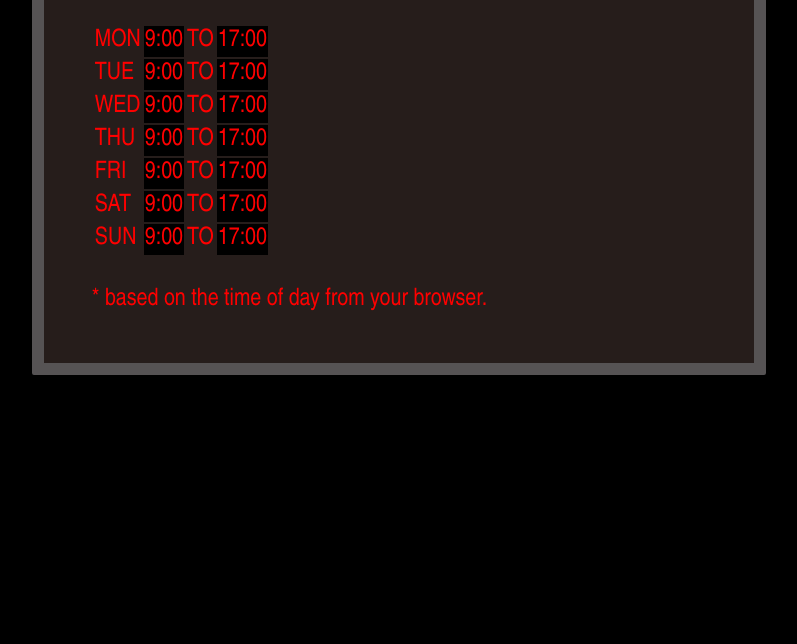
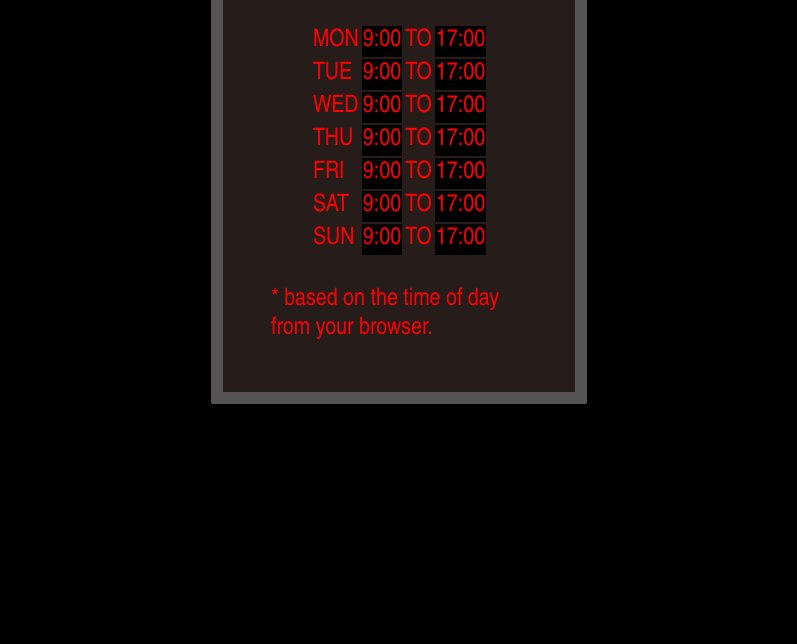
Before and after one commit to lexahl/openinghours, a plain HTML site: page index.html in a window 1280 px wide. Shown: the part 355-999 px from the top of the page, without its empty margins (241-1038 px from the left). Before the commit the page ends 970 px from the top, so only its background shows below. Drawn offline with Linux system fonts and the light colour scheme.

Commit message:
updated style on mobile

```diff
--- a/index.html
+++ b/index.html
@@ -33,7 +33,7 @@
       border: 0.5em solid #565354;
       margin: 5em auto;
       padding: 2em;
-      width: 80%;
+      width: 50%;
     }
 
     /* media queries */
@@ -46,13 +46,14 @@
 
       div {
         margin: 10em auto;
-        width: 60%;
+        width: 25%;
       }
     }
   </style>
 
   <section>
     <div>
+     <center>
       <h1>OPENING HOURS</h1>
       <table>
         <colgroup>
@@ -106,6 +107,7 @@
           </tr>
         </tbody>
       </table>
+     </center>
       </br>
       * based on the time of day from your browser.
     </div>
```
